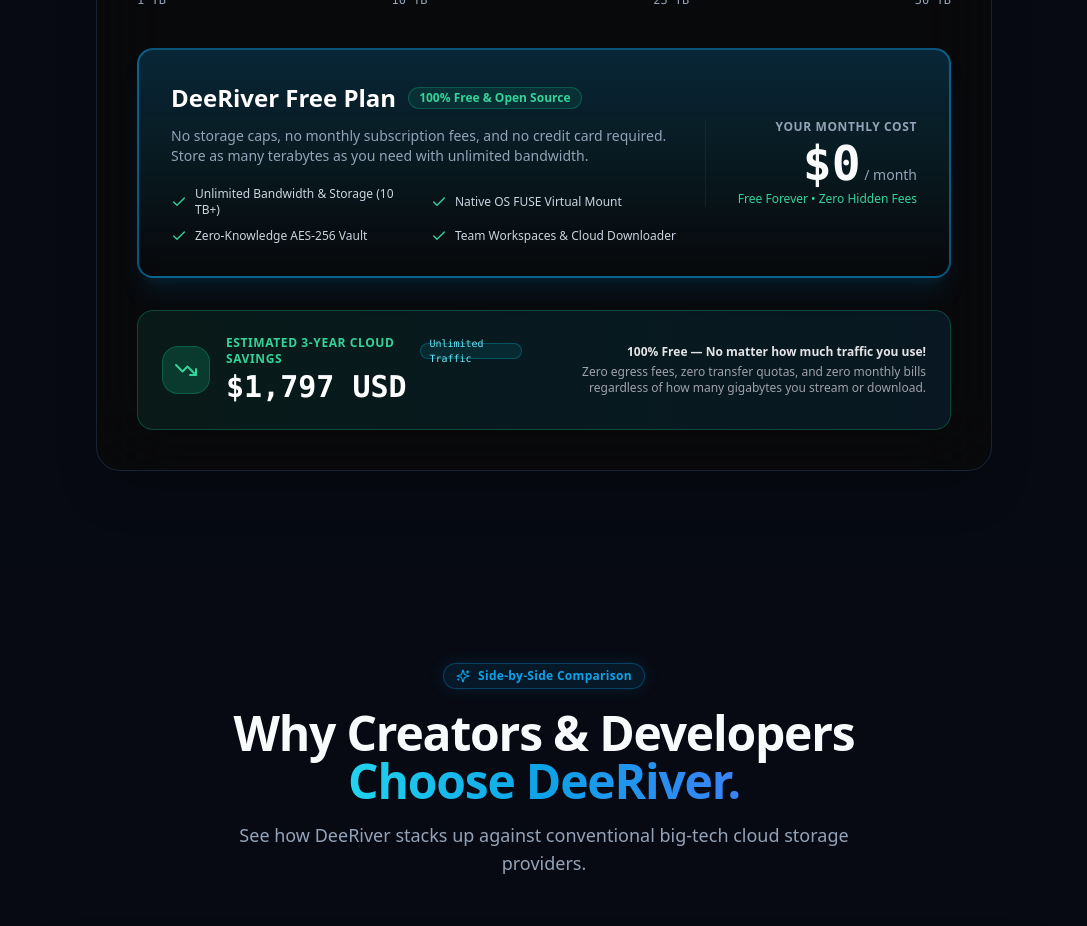
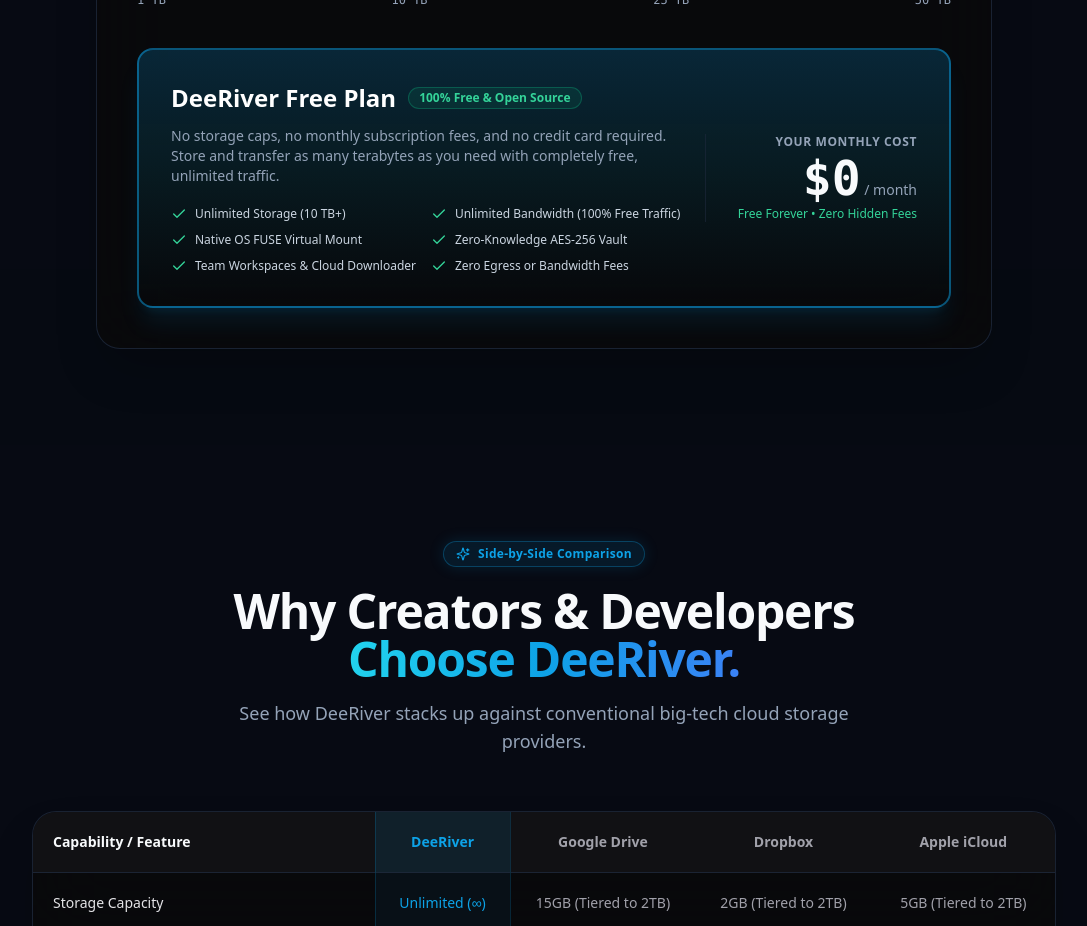
Before and after one commit to Deeriver-Cloud/landing-page, a React (Vite) app: page / in a window 1280 px wide. Shown: the part 7860-8786 px from the top of the page, without its empty margins (96-1183 px from the left). Built offline with nearby package versions, Linux system fonts and the light colour scheme.

Commit message:
fix(calculator): remove savings dollar estimate banner to maintain pure free positioning

```diff
--- a/src/components/organisms/StorageCalculator.tsx
+++ b/src/components/organisms/StorageCalculator.tsx
@@ -1,5 +1,5 @@
 import { useState } from "react"
-import { Calculator, TrendingDown, Check } from "lucide-react"
+import { Calculator, Check } from "lucide-react"
 import { Badge } from "@/components/ui/badge"
 import { Slider } from "@/components/ui/slider"
 import { SectionHeading } from "@/components/atoms/Typography"
@@ -7,11 +7,6 @@ import { GradientBadge } from "@/components/atoms/GradientBadge"
 
 export function StorageCalculator() {
   const [storageTb, setStorageTb] = useState<number>(10)
-
-  // Estimated commercial cloud cost for comparison savings
-  const googleDriveMonthly = storageTb <= 2 ? 9.99 : (storageTb / 2) * 9.99
-  const yearlyGoogle = Math.round(googleDriveMonthly * 12)
-  const threeYearSavings = Math.round(yearlyGoogle * 3)
 
   return (
     <section id="calculator" className="py-24 relative overflow-hidden bg-background/40">
@@ -75,12 +70,16 @@ export function StorageCalculator() {
               </div>
               <p className="text-xs sm:text-sm text-muted-foreground max-w-xl leading-relaxed">
                 No storage caps, no monthly subscription fees, and no credit card required.
-                Store as many terabytes as you need with unlimited bandwidth.
+                Store and transfer as many terabytes as you need with completely free, unlimited traffic.
               </p>
               <div className="grid grid-cols-1 sm:grid-cols-2 gap-2.5 pt-2">
                 <div className="flex items-center gap-2 text-xs text-slate-300 font-medium">
                   <Check className="w-4 h-4 text-emerald-400 shrink-0" />
-                  <span>Unlimited Bandwidth & Storage ({storageTb} TB+)</span>
+                  <span>Unlimited Storage ({storageTb} TB+)</span>
+                </div>
+                <div className="flex items-center gap-2 text-xs text-slate-300 font-medium">
+                  <Check className="w-4 h-4 text-emerald-400 shrink-0" />
+                  <span>Unlimited Bandwidth (100% Free Traffic)</span>
                 </div>
                 <div className="flex items-center gap-2 text-xs text-slate-300 font-medium">
                   <Check className="w-4 h-4 text-emerald-400 shrink-0" />
@@ -93,6 +92,10 @@ export function StorageCalculator() {
                 <div className="flex items-center gap-2 text-xs text-slate-300 font-medium">
                   <Check className="w-4 h-4 text-emerald-400 shrink-0" />
                   <span>Team Workspaces & Cloud Downloader</span>
+                </div>
+                <div className="flex items-center gap-2 text-xs text-slate-300 font-medium">
+                  <Check className="w-4 h-4 text-emerald-400 shrink-0" />
+                  <span>Zero Egress or Bandwidth Fees</span>
                 </div>
               </div>
             </div>
@@ -110,37 +113,6 @@ export function StorageCalculator() {
               </span>
             </div>
           </div>
-
-          {/* 3-Year Total Savings & Unlimited Bandwidth Banner */}
-          <div className="mt-8 p-5 sm:p-6 rounded-2xl bg-gradient-to-r from-emerald-500/10 via-cyan-500/10 to-primary/10 border border-emerald-500/30 flex flex-col sm:flex-row items-center justify-between gap-5 text-center sm:text-left">
-            <div className="flex items-center gap-4">
-              <div className="w-12 h-12 rounded-2xl bg-emerald-500/20 text-emerald-400 border border-emerald-500/30 flex items-center justify-center shrink-0">
-                <TrendingDown className="w-6 h-6" />
-              </div>
-              <div>
-                <div className="flex items-center justify-center sm:justify-start gap-2 mb-0.5">
-                  <p className="text-xs uppercase tracking-wider text-emerald-400 font-bold">
-                    Estimated 3-Year Cloud Savings
-                  </p>
-                  <Badge variant="cyan" className="text-[10px] py-0 px-2 h-4 font-mono">
-                    Unlimited Traffic
-                  </Badge>
-                </div>
-                <p className="text-2xl sm:text-3xl font-extrabold text-white font-mono">
-                  ${threeYearSavings.toLocaleString()} USD
-                </p>
-              </div>
-            </div>
-
-            <div className="text-xs text-muted-foreground max-w-sm text-center sm:text-right space-y-1">
-              <p className="text-zinc-200 font-semibold">
-                100% Free — No matter how much traffic you use!
-              </p>
-              <p className="text-zinc-400">
-                Zero egress fees, zero transfer quotas, and zero monthly bills regardless of how many gigabytes you stream or download.
-              </p>
-            </div>
-          </div>
         </div>
       </div>
     </section>
```
